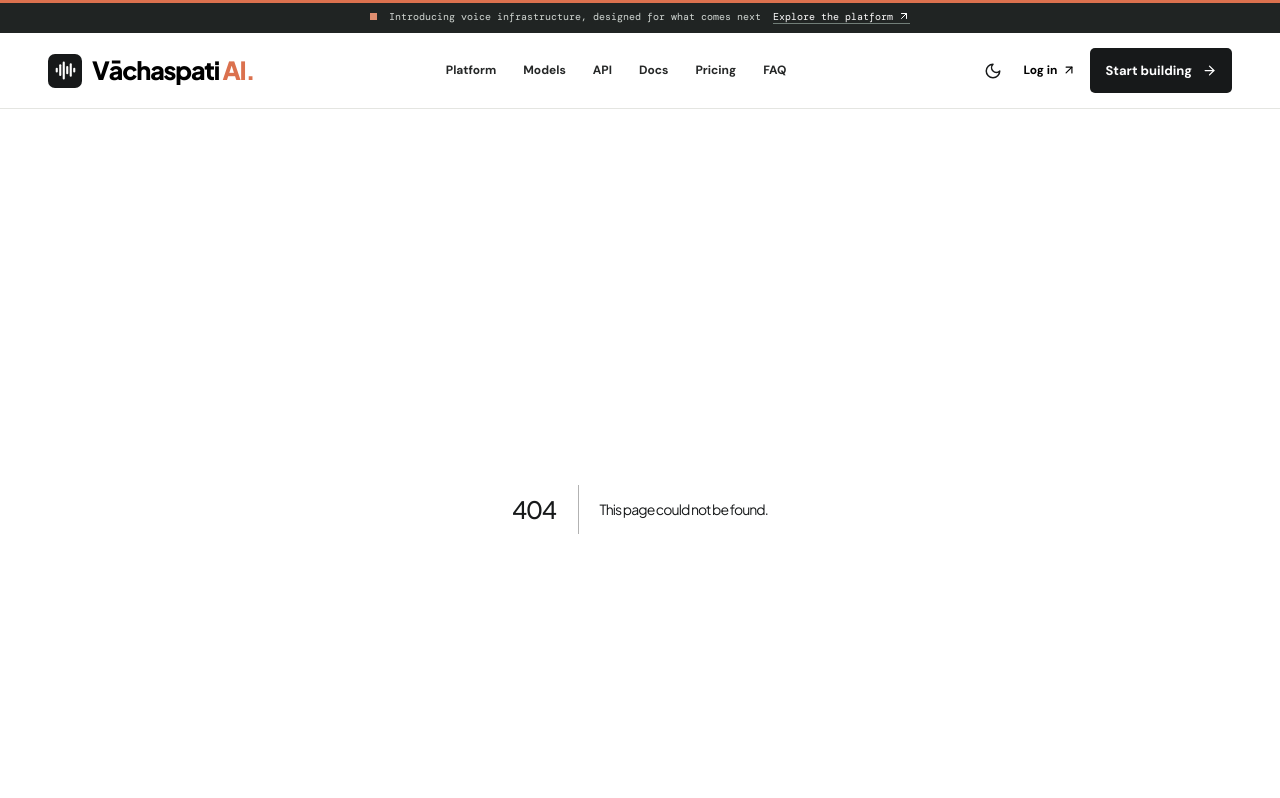
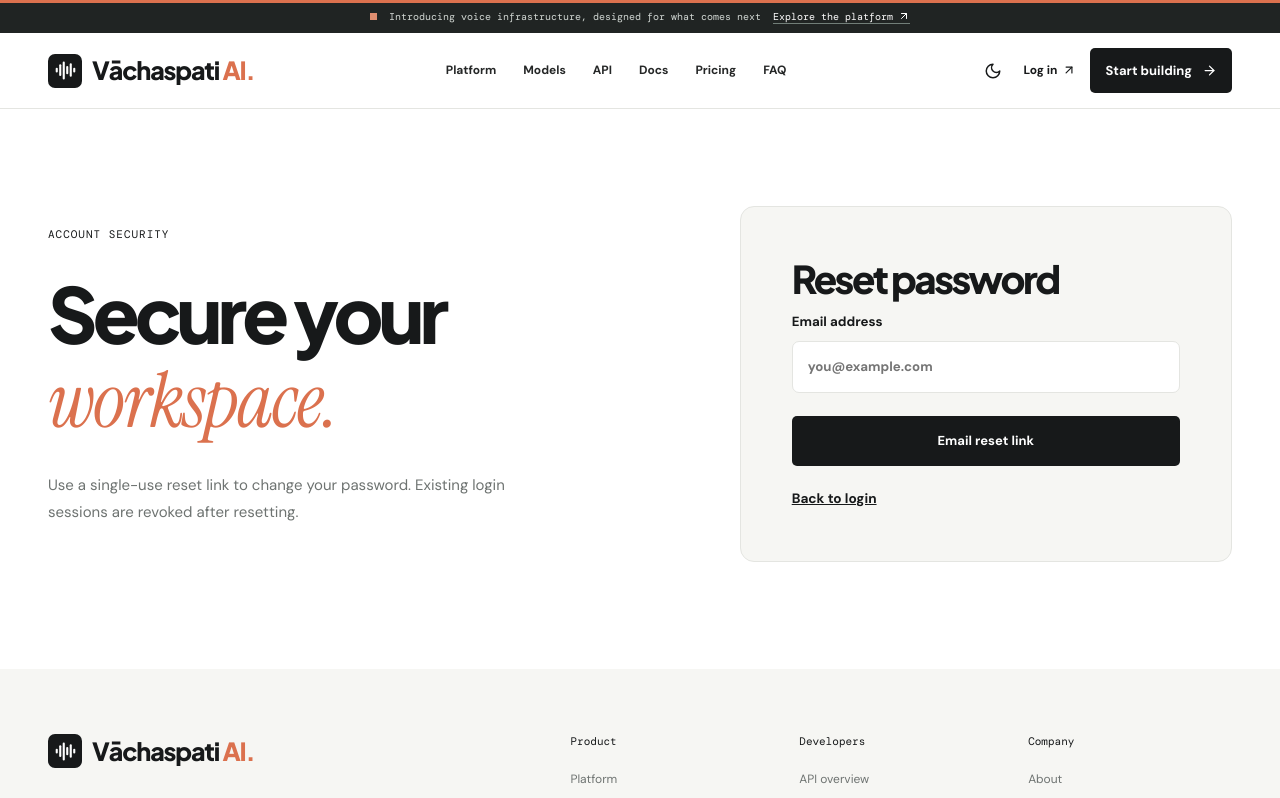
Before and after one commit to hari7261/sonora-voice, a Next.js app: page /reset-password in a window 1280 px wide. Before the commit this address had no page. Shown: the top 798 px of the page. Built offline with nearby package versions, Linux system fonts and the light colour scheme.

Commit message:
Implement custom email-password recovery with single-use hashed tokens and revoked sessions

```diff
--- /dev/null
+++ b/app/reset-password/page.tsx
@@ -0,0 +1,5 @@
+import {PasswordRecovery} from '../../components/password-recovery';
+export const metadata={title:'Reset password'};
+export default async function ResetPassword({searchParams}:{searchParams:Promise<{token?:string}>}){
+ const params=await searchParams;return <PasswordRecovery token={params.token||undefined}/>;
+}
```
